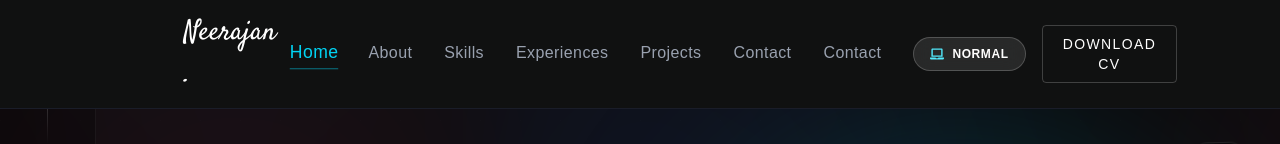
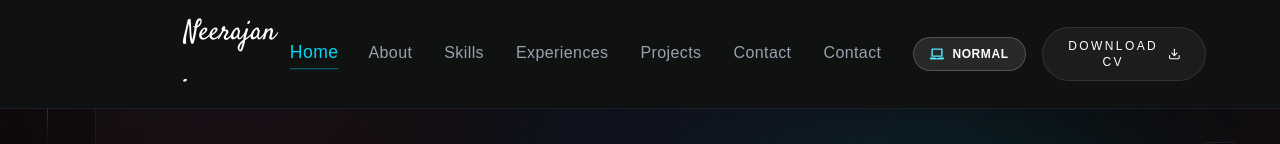
Before and after one commit to Neerazan/portfolio_2.0, a Next.js app: page / in a window 1280 px wide. Shown: the top 144 px of the page. Built offline with nearby package versions, Linux system fonts and the light colour scheme.

Commit message:
enhance download pdf button

```diff
--- a/src/components/normal/Header.tsx
+++ b/src/components/normal/Header.tsx
@@ -37,11 +37,27 @@ export default function Header() {
           <Link
             href="/nirajan_dhakal_cv.pdf"
             target="_blank"
-            className="hidden lg:block group cursor-pointer"
+            className="hidden lg:block group"
             aria-label="Download CV - PDF document"
           >
-            <button className="px-5 py-2 border border-white/20 text-white font-medium text-sm hover:bg-white/5 hover:border-cyan-400/50 hover:text-cyan-400 hover:shadow-[0_0_15px_rgba(34,211,238,0.2)] transition-all duration-300 uppercase tracking-widest rounded cursor-pointer">
-              Download CV
+            <button className="relative px-6 py-2.5 bg-white/5 backdrop-blur-md border border-white/10 text-white font-medium text-xs tracking-[0.2em] uppercase rounded-full overflow-hidden transition-all duration-300 group-hover:bg-white/10 group-hover:border-white/20 group-hover:shadow-[0_0_20px_rgba(255,255,255,0.1)] flex items-center gap-2 cursor-pointer">
+              <span className="relative z-10">Download CV</span>
+              <svg
+                xmlns="http://www.w3.org/2000/svg"
+                width="16"
+                height="16"
+                viewBox="0 0 24 24"
+                fill="none"
+                stroke="currentColor"
+                strokeWidth="2"
+                strokeLinecap="round"
+                strokeLinejoin="round"
+                className="w-4 h-4 transition-transform duration-300 group-hover:translate-y-0.5"
+              >
+                <path d="M21 15v4a2 2 0 0 1-2 2H5a2 2 0 0 1-2-2v-4" />
+                <polyline points="7 10 12 15 17 10" />
+                <line x1="12" x2="12" y1="15" y2="3" />
+              </svg>
             </button>
           </Link>
         </div>
```
